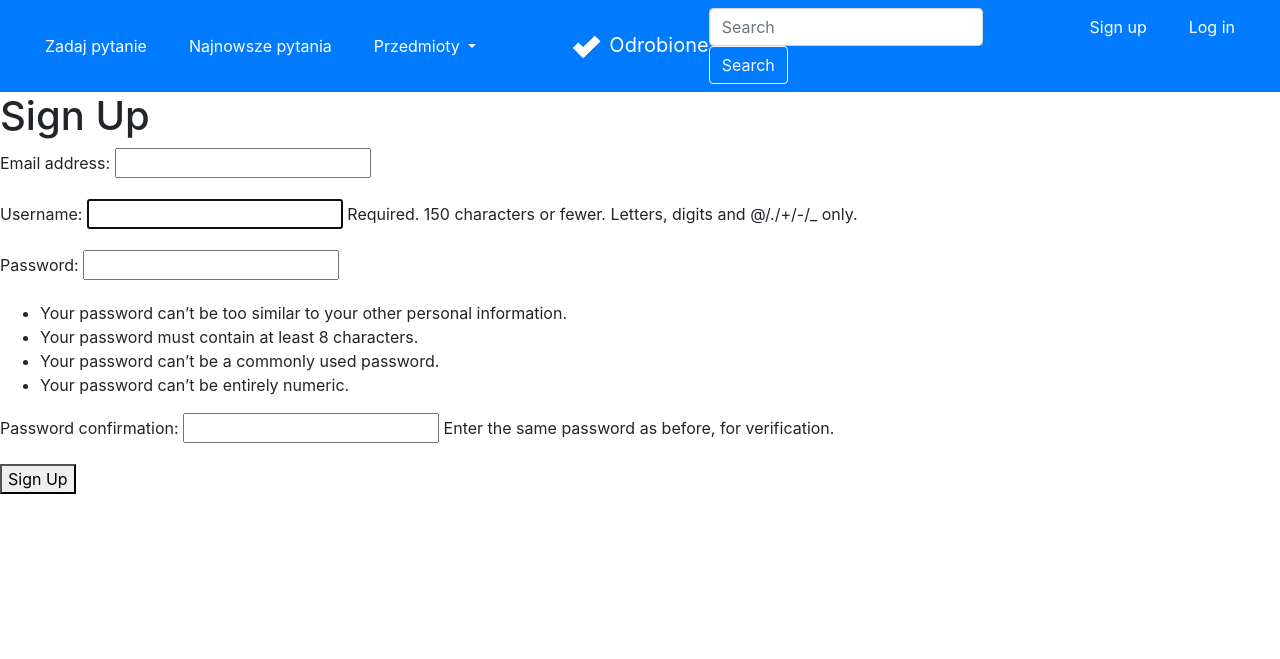
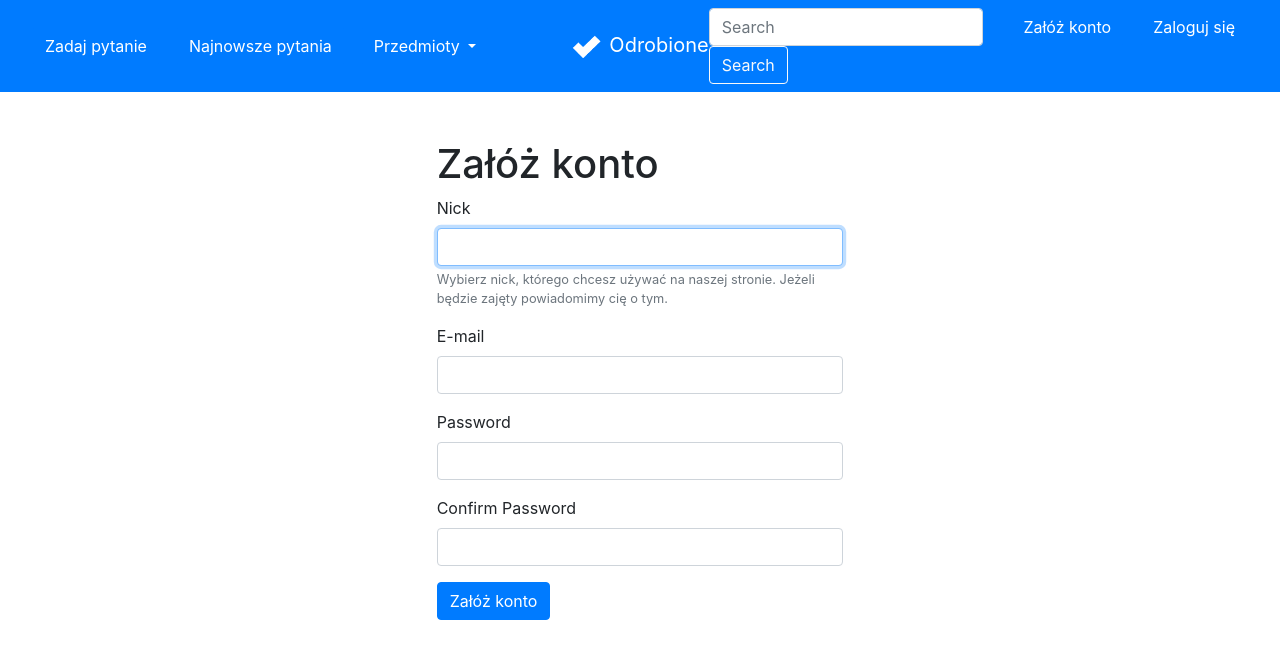
Before and after one commit to piotrPeplinski/forumSzkolneWebsite, a Django app: page /auth/sign in a window 1280 px wide. Shown: the top 659 px of the page. Run offline with Django 3.2, Linux system fonts and the light colour scheme; some libraries are stand-ins or nearby versions.

Commit message:
styled templates

```diff
--- a/accounts/templates/accounts/sign.html
+++ b/accounts/templates/accounts/sign.html
@@ -1,14 +1,45 @@
 {% extends 'forum/base.html' %}
 {% block content %}
 
-<h1>Sign Up</h1>
+<div class="row justify-content-center mt-5">
+    <div class="col-lg-4 col-md-5 col-sm-5">
+        <h1>Załóż konto</h1>
 
-<h3>{{error}}</h3>
-<form method="POST">
-    {{form.as_p}}
-    {% csrf_token %}
-    <button type="submit">Sign Up</button>
-</form>
+        {% if error %}
+        <div class="alert alert-danger text-center mt-4" role="alert">
+            <h4>{{error}}</h4>
+        </div>
+        {% endif %}
+        <form method="POST">
+            <div class="form-group">
+                <label for="username">Nick</label>
+                <input type="text" name="username" maxlength="150" autocapitalize="none" autocomplete="username"
+                    autofocus="" required="" id="id_username" class="form-control">
+                <small class="form-text text-muted">Wybierz nick, którego chcesz używać na naszej stronie.
+                    Jeżeli będzie zajęty powiadomimy cię o tym.
+                </small>
+            </div>
+            <div class="form-group">
+                <label for="username">E-mail</label>
+                <input type="email" name="email" maxlength="254" autocapitalize="none" autocomplete="email" autofocus=""
+                    required="" id="id_email" class="form-control">
 
+            </div>
+            <div class="form-group">
+                <label for="password1">Password</label>
+                <input type="password" class="form-control" name="password1" autocomplete="new-password" required=""
+                    id="id_password1">
+            </div>
+            <div class="form-group">
+                <label for="password2">Confirm Password</label>
+                <input type="password" class="form-control" name="password2" autocomplete="new-password" required=""
+                    id="id_password2">
+            </div>
+
+            {% csrf_token %}
+            <button type="submit" class="btn btn-primary">Załóż konto</button>
+        </form>
+    </div>
+</div>
 
 {% endblock %}
--- a/forum/templates/forum/base.html
+++ b/forum/templates/forum/base.html
@@ -87,10 +87,10 @@
                 </li>
                 {% else %}
                 <li class="nav-item">
-                    <a href="{% url 'accounts:sign' %}" class="btn btn-primary ml-3">Sign up</a>
+                    <a href="{% url 'accounts:sign' %}" class="btn btn-primary ml-3">Załóż konto</a>
                 </li>
                 <li class="nav-item">
-                    <a href="{% url 'accounts:log' %}" class="btn btn-primary mx-3">Log in</a>
+                    <a href="{% url 'accounts:log' %}" class="btn btn-primary mx-3">Zaloguj się</a>
                 </li>
                 {% endif %}
             </ul>
--- a/forum/templates/forum/home.html
+++ b/forum/templates/forum/home.html
@@ -10,8 +10,7 @@
         <b>Nasi użytkownicy odpowiadają nawet w ciągu kilku minut.</b><br>
         Dwa kliknięcia i odrobione :)<br>
     </p>
+
+    <a href="{% url 'latest' %}" class="btn btn-primary">Rozpocznij</a>
 </div>
-
-
-
 {% endblock content %}
```
Also changed, not shown: accounts/templates/accounts/log.html (+6 -6 lines).
